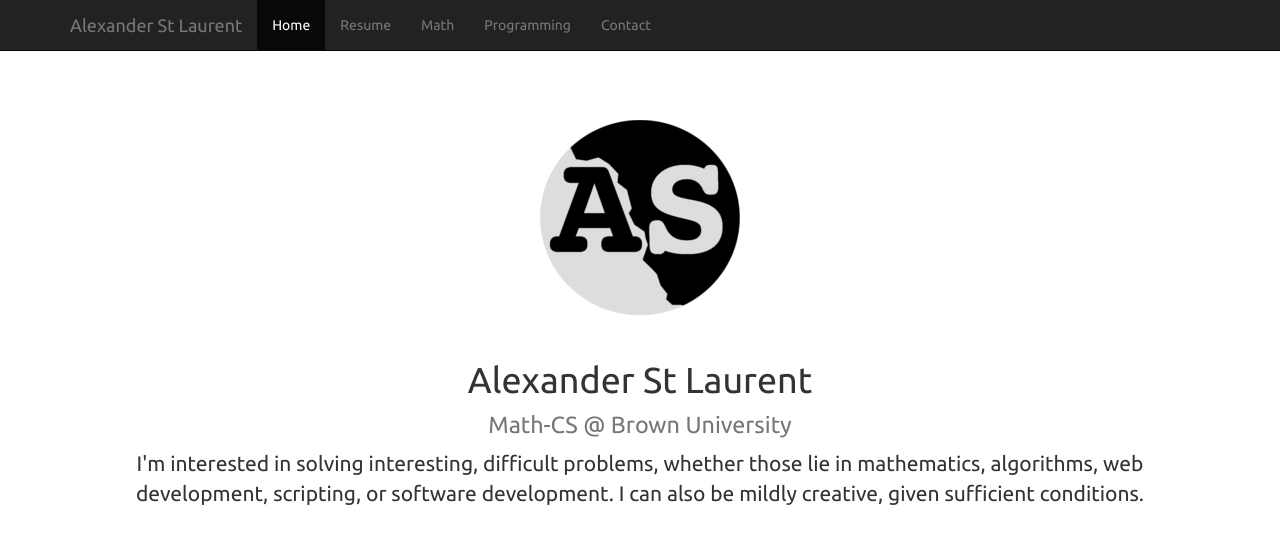
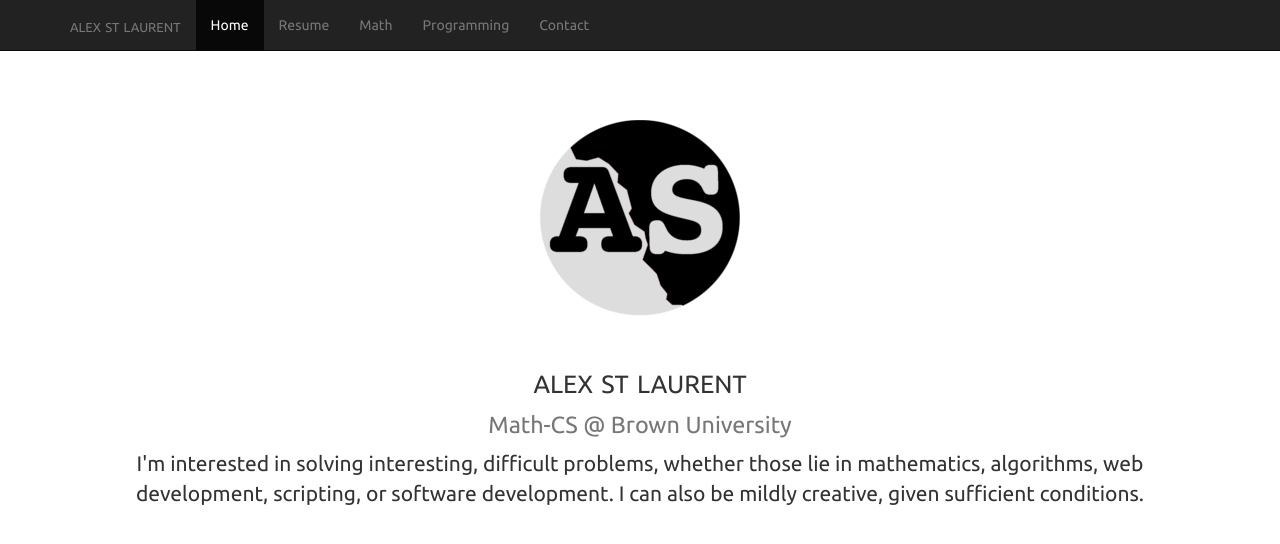
Before and after one commit to awstlaur/website, a Jekyll site: the page built from index.html, in a window 1280 px wide. Shown: the top 544 px of the page. Built offline with Jekyll 4.4.1, drawn with Linux system fonts in a browser that asks for light colours; nearby versions of some CDN libraries; Markdown is read by kramdown in place of the engine named in the settings; the list of posts is cut into pages by our own code.

Commit message:
Removed drag and drop deal; Converted to smallcaps name

```diff
--- a/_config.yml
+++ b/_config.yml
@@ -1,7 +1,8 @@
-name: "Alexander St Laurent"
+name: "Alex St Laurent"
 author: "Alexander St Laurent"
 description: "Alex's personal site"
 keywords: "Brown, Brown University, Math, Mathematics, Programming, Programmer, Software, Computer, Computers, Computer Science, Javascript, HTML, CSS, Bootstrap, Java, Python, Git"
+name_smallcaps: "<span style='font-variant:small-caps;'>alex st laurent</span>"
 
 font_family: "Ubuntu"
 font_cdn: "http://fonts.googleapis.com/css?family=Ubuntu"
--- a/_layouts/default.html
+++ b/_layouts/default.html
@@ -40,7 +40,7 @@
               <span class="icon-bar"></span>
               <span class="icon-bar"></span>
             </button>
-            <a id = "navbar-brand" class="navbar-brand" href="{{ site.baseurl }}/">{{ site.name }}</a>
+            <a id = "navbar-brand" class="navbar-brand" href="{{ site.baseurl }}/">{{ site.name_smallcaps }}</a>
           </div>
           <div class="collapse navbar-collapse">
             <ul class="nav navbar-nav">
--- a/index.html
+++ b/index.html
@@ -6,7 +6,7 @@
   <div class="row text-center">
     <img id = "logo" src="{{ site.baseurl }}{{ site.img_dir }}{{ site.index_logo }}" alt="A.S. logo" class="img-rounded" data-toggle="popover" data-placement="left" data-content="Try dragging me to the top of the page!">
   <div class="starter-template">
-    <h1>Alexander St Laurent</br><small>Math-CS @ Brown University</small></h1>
+    <h1>{{ site.name_smallcaps }}</br><small>Math-CS @ Brown University</small></h1>
     <p class="lead">I'm interested in solving interesting, difficult problems, whether those lie in mathematics, algorithms, web development, scripting, or software development. I can also be mildly creative, given sufficient conditions.
     </p>
   </div>
```
Also changed, not shown: other parts of index.html (+1 -1 lines), 5 other files.
